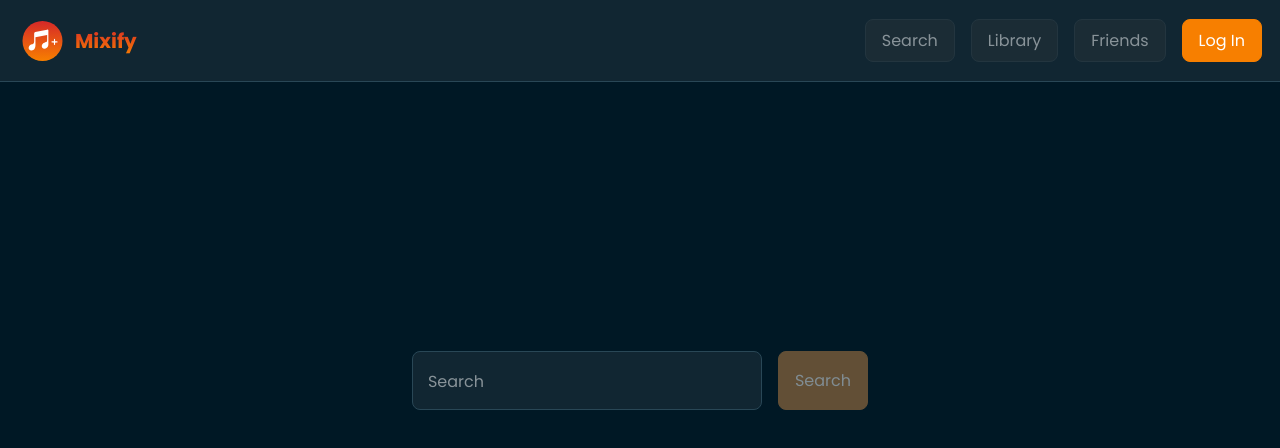
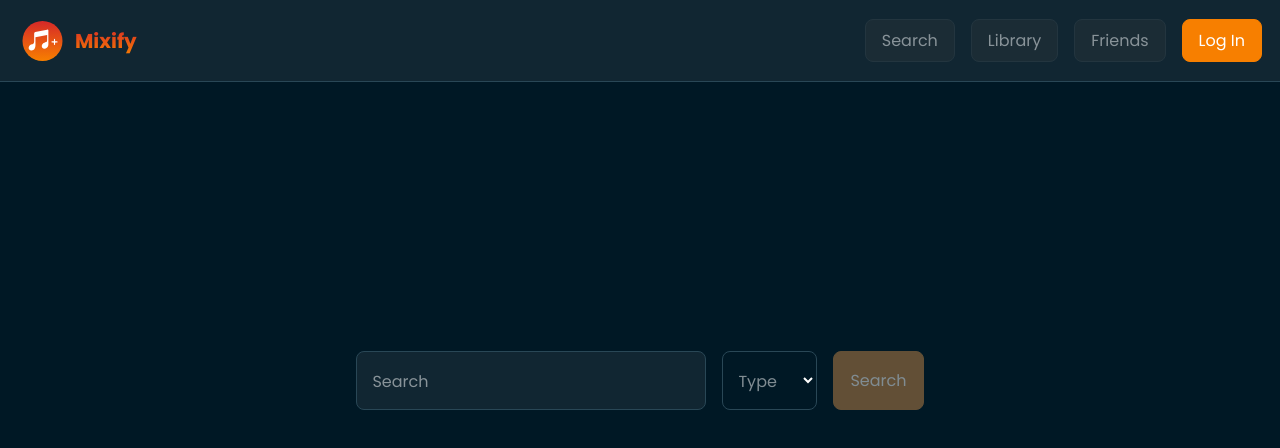
Before and after one commit to StefanTodoran/better-spotify, a React (Vite) app: page /search in a window 1280 px wide. Shown: the top 448 px of the page. Built offline with nearby package versions, Linux system fonts and the light colour scheme.

Commit message:
added type dropdown to search page

```diff
--- /dev/null
+++ b/src/components/Dropdown.tsx
@@ -0,0 +1,78 @@
+import { useRef } from "react";
+import "../styles/TextInput.css";
+
+interface Props {
+  value: string,
+  updateValue?: (newValue: string) => void,
+  label: string,
+  options: { [key: string]: string },
+
+  customClass?: string,
+  giveRef?: React.RefObject<HTMLSelectElement>,
+}
+
+/**
+ * REQUIRED:
+ * @param {string} value
+ * The current value of the text input. This should be a
+ * state variable, as TextInput does not control its own
+ * text content state.
+ *
+ * @param {function} updateValue
+ * Set state dispatch function used to update value.
+ * If updateValue is not provided, the TextInput is considered read-only.
+ *
+ * @param {string} label
+ * The label text for the text input.
+ *
+ * @param {function} options
+ * Dictionary of key value pairs representing the options
+ * with which to populate the dropdown input.
+ *
+ * OPTIONAL:
+ * @param {string} customClass
+ * Adds additional class names to the input element.
+ */
+export default function Dropdown({
+  label,
+  value,
+  updateValue,
+  options,
+  customClass,
+  giveRef,
+}: Props) {
+  let localRef = useRef<HTMLSelectElement>(null);
+  localRef = giveRef || localRef;
+
+  const displayOptions = [];
+  for (const [key, value] of Object.entries(options)) {
+    displayOptions.push(<option key={key} value={value}>{value}</option>);
+  }
+
+  function updateSelected(event: React.ChangeEvent<HTMLSelectElement>) {
+    !!updateValue && updateValue(event.target.value);
+  }
+
+  let containerClass = "form-item";
+  if (value) containerClass += " has-content";
+  if (!updateValue) containerClass += " read-only";
+  if (customClass) containerClass += " " + customClass;
+
+  return (
+    <div className={containerClass}>
+      <div className="form-item-label">
+        <p>{label}</p>
+      </div>
+
+      <select
+        className="form-field"
+        value={value}
+        onChange={updateSelected}
+        ref={giveRef}
+      >
+        <option value=""></option>
+        {displayOptions}
+      </select>
+    </div>
+  );
+}
--- a/src/index.css
+++ b/src/index.css
@@ -28,7 +28,8 @@ body {
 
 body,
 button,
-input {
+input,
+select {
   font-family: 'Poppins', sans-serif;
   color: white;
 }
--- a/src/pages/SearchPage.tsx
+++ b/src/pages/SearchPage.tsx
@@ -2,19 +2,21 @@ import { useEffect, useRef, useState } from "react";
 import { useNavigate, useOutletContext } from "react-router-dom";
 import TextInput from "../components/TextInput";
 import Button from "../components/Button";
+import Dropdown from "../components/DropDown";
 
 enum SearchMode {
-  SONG,
-  USER,
-  TAG,
-}
+  Song,
+  User,
+  Tag,
+};
+const SearchModeStrings = Object.keys(SearchMode).filter((el) => { return isNaN(Number(el)) });
 
 export default function SearchPage({ }) {
   const navigate = useNavigate();
   const [loading, setLoading] = useState(false);
 
   const [searchQuery, setSearchQuery] = useState("");
-  const [searchType, setSearchType] = useState(SearchMode.SONG);
+  const [searchType, setSearchType] = useState("");
 
   const searchInput = useRef<HTMLInputElement>(null);
   useEffect(() => {
@@ -45,12 +47,17 @@ export default function SearchPage({ }) {
   }
 
   useEffect(() => {
-
     debounceEventHandler(handlePreviewSearch, 300);
   }, [searchQuery]);
 
   // DEBOUNCING SEARCH QUERIES \\
   // [ ===================== ] \\
+
+  console.log(Object.keys(SearchMode).filter((el) => { return isNaN(Number(el)) }));
+  console.log(Object.keys(SearchMode).filter((el) => { return !isNaN(Number(el)) }));
+  console.log(Object.keys(SearchMode).filter((el) => { return !isNaN(Number(el)) }).map(
+    (elem) => [elem, SearchMode[parseInt(elem)]]
+  ));
 
   return (
     <>
@@ -61,10 +68,24 @@ export default function SearchPage({ }) {
           <TextInput
             label="Search"
             value={searchQuery}
-            updateValue={setSearchQuery}
+            updateValue={!loading ? setSearchQuery : undefined}
             giveRef={searchInput}
           />
         </div>
+
+        <Dropdown
+          value={searchType}
+          updateValue={setSearchType}
+          label={"Type"}
+          options={(() => {
+            const options: { [key: string]: string } = {};
+            SearchModeStrings.forEach((mode, idx) => {
+              options[idx.toString()] = mode;
+            });
+
+            return options;
+          })()}
+        />
 
         <Button
           customClass="primary"
--- a/src/styles/TextInput.css
+++ b/src/styles/TextInput.css
@@ -99,8 +99,8 @@ input[type=number]:not(.show-steppers)::-webkit-outer-spin-button {
   /* to account for the larger border */
 }
 
-.form-item.read-only>.form-field {
-  border-color: var(--border-color);
+.form-item.read-only {
+  opacity: 0.5;
 }
 
 .form-field:focus-within {
```
